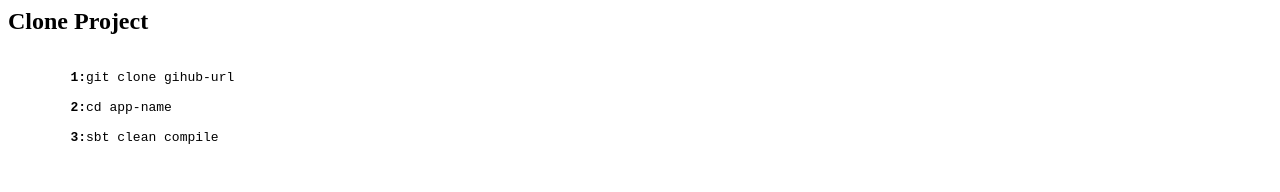
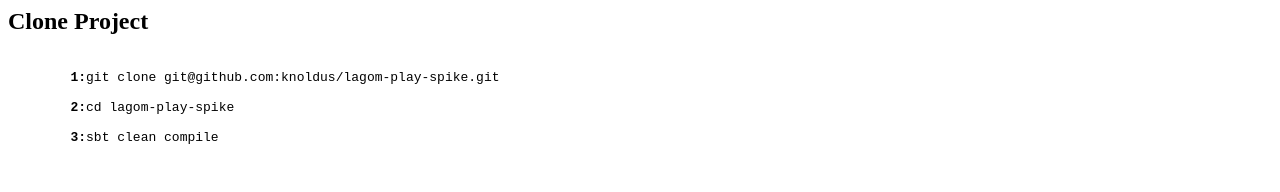
Before and after one commit to NashTech-Labs/lagom-play-spike.g8, a plain HTML site: page tutorial/index.html in a window 1280 px wide. Shown: the part 139-331 px from the top of the page. Drawn offline with Linux system fonts and the light colour scheme.

Commit message:
modified template files

```diff
--- a/tutorial/index.html
+++ b/tutorial/index.html
@@ -17,8 +17,8 @@
 <div>
     <h2>Clone Project</h2>
     <pre><code>
-        <b>1:</b>git clone gihub-url<br/>
-        <b>2:</b>cd app-name<br/>
+        <b>1:</b>git clone git@github.com:knoldus/lagom-play-spike.git<br/>
+        <b>2:</b>cd lagom-play-spike<br/>
         <b>3:</b>sbt clean compile<br/>
     </code></pre>
 </div>
@@ -74,6 +74,6 @@
     localhost:9000/wordCount		localhost:9000/api/wordcount
     localhost:9000/latest			localhost:9000/api/latest
 
-    For any issue please raise a ticket @ <a href="github-url/issues">Github Issue</a>
+    For any issue please raise a ticket @ <a href="https://github.com/knoldus/lagom-play-spike/issues">Github Issue</a>
 </div>
 </body>
```
Also changed, not shown: 3 other files.
